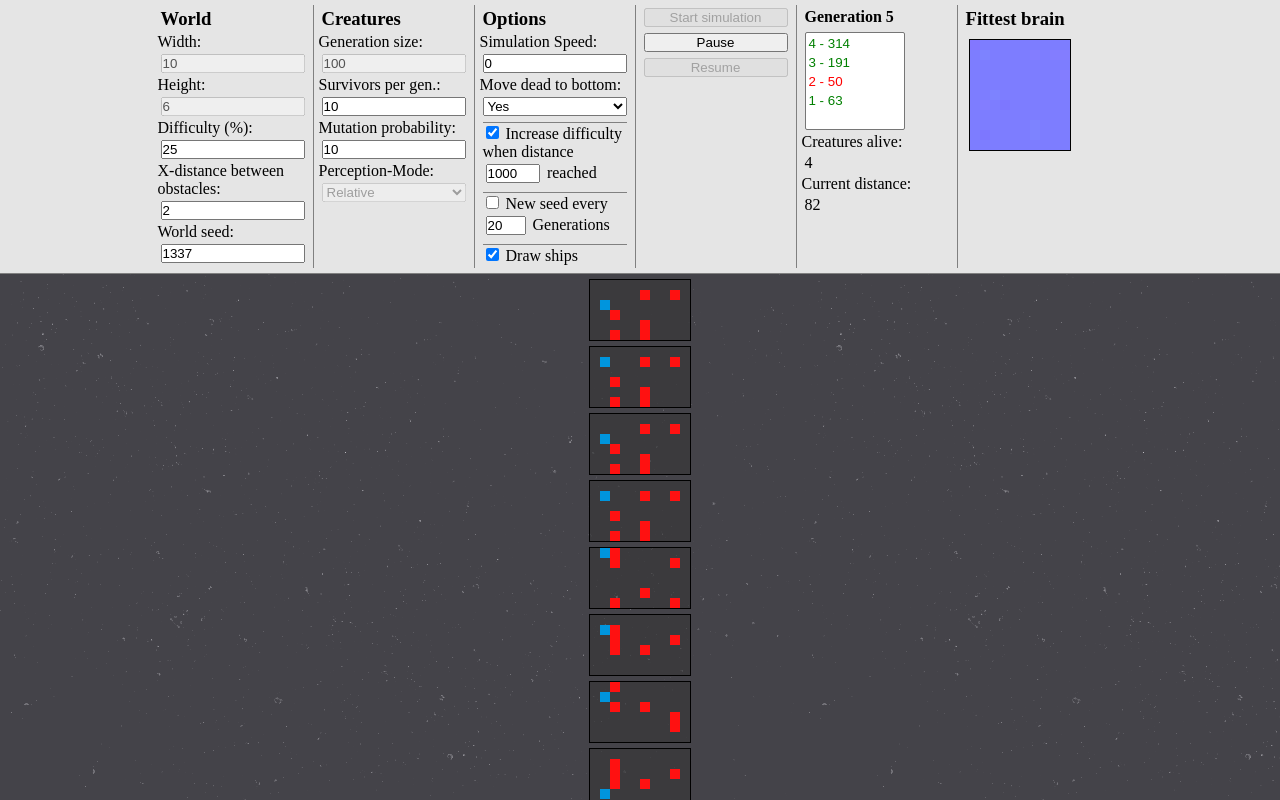
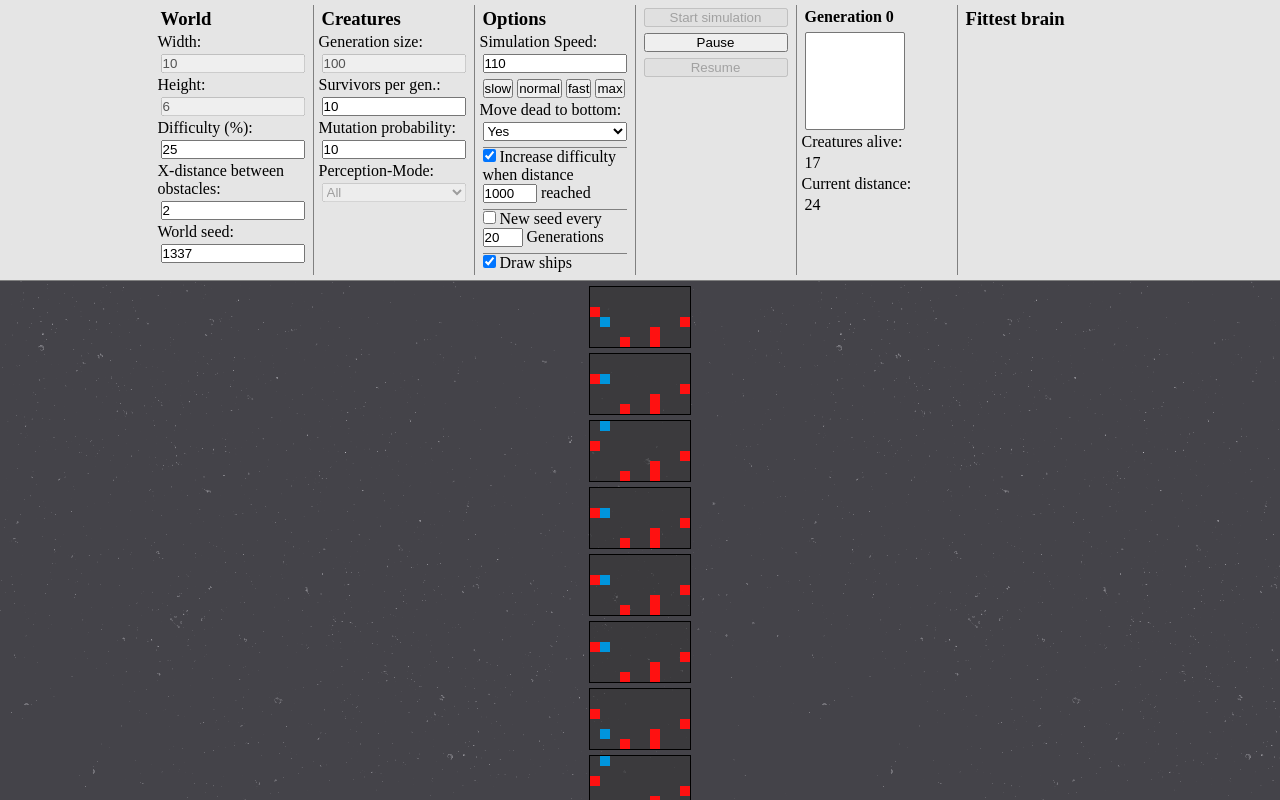
Before and after one commit to walternummerdrei/bbnb, a plain HTML site: page public_html/index.html in a window 1280 px wide. Both pictures are taken after a click on the button "Start simulation". Shown: the top 800 px of the page. Drawn offline with nearby package versions, Linux system fonts and the light colour scheme.

Commit message:
Added four buttons to instantly change speed, refactoring, removed Absolute Perception

```diff
--- a/public_html/index.html
+++ b/public_html/index.html
@@ -26,13 +26,19 @@
                 Mutation probability:<input type="number" id="user_mutation" value="10">
                 Perception-Mode:
                 <select id="perception_mode" name="perception_mode">
-                    <option value="absolute">Absolute (broken)</option>
-                    <option value="relative" selected>Relative</option>
+                    <option value="full" selected>All</option>
+                    <option value="selective">Selective</option>
                 </select>
             </div>
             <div class="user_input">
                 <h3>Options</h3>
-                Simulation Speed:<input type="number" id="user_speed" value="0">
+                Simulation Speed:<input type="number" id="user_speed" value="110">
+                <div class="speed_button_box">
+                    <button class="button_speed" type="button" id="speed_slow" disabled>slow</button>
+                    <button class="button_speed" type="button" id="speed_normal" disabled>normal</button>
+                    <button class="button_speed" type="button" id="speed_fast" disabled>fast</button>
+                    <button class="button_speed" type="button" id="speed_max" disabled>max</button>
+                </div>
                 Move dead to bottom:
                 <select id="user_rmOnDeath" name="remove_on_death">
                     <option value="true" selected>Yes</option>
--- a/public_html/resources/css/style.css
+++ b/public_html/resources/css/style.css
@@ -46,7 +46,7 @@ canvas {
     border-right: 1px solid grey;
 }
 
-.user_input * {
+.user_input > * {
     margin: 3px;
 }
 
--- a/public_html/resources/js/game.js
+++ b/public_html/resources/js/game.js
@@ -161,12 +161,12 @@ function MutateValue(val) {
         val += (weightedRandom(200, 4) - 1);
     }
 
-    if (val < -20) {
-        val = -20;
+    if (val < -12) {
+        val = -12;
     }
 
-    if (val > 20) {
-        val = 20;
+    if (val > 12) {
+        val = 12;
     }
 
     return val;
@@ -271,15 +271,8 @@ function reset() {
     $('#lifetimes').prepend($('<option style="color:' + lifetime_color + '"></option>').html(generation + " - " + winner_lifetime));
 
     contestants_alive = contestants;
-    survivorAmount = parseInt($('#user_survivor_amount').val());
-    mutation_probability = ($('#user_mutation').val() / 100);
-    difficultyAmount = parseFloat($('#user_diffAmount').val());
-    obstacleXDistance = parseInt($('#user_obstacle_distance').val());
-    speed = parseInt($('#user_speed').val());
-    remove_on_death = $('#user_rmOnDeath option:selected').val();
-    user_seed = parseInt($('#user_seed').val());
-    user_nextlevel = parseInt($('#user_nextlevel').val());
-    increaseDifficultyThreshold = parseInt($('#user_increase_difficulty_threshold').val());
+
+    getUserValues();
 
     if ($('#user_autolevel').prop("checked") === true)
     {
@@ -373,6 +366,18 @@ function reset() {
     start(speed);
 }
 
+function getUserValues() {
+    survivorAmount = parseInt($('#user_survivor_amount').val());
+    mutation_probability = ($('#user_mutation').val() / 100);
+    difficultyAmount = parseFloat($('#user_diffAmount').val());
+    obstacleXDistance = parseInt($('#user_obstacle_distance').val());
+    speed = parseInt($('#user_speed').val());
+    remove_on_death = $('#user_rmOnDeath option:selected').val();
+    user_seed = parseInt($('#user_seed').val());
+    user_nextlevel = parseInt($('#user_nextlevel').val());
+    increaseDifficultyThreshold = parseInt($('#user_increase_difficulty_threshold').val());
+}
+
 function start(speed) {
     game = setInterval(draw, speed);
 }
@@ -381,11 +386,14 @@ function stop() {
     clearInterval(game);
 }
 
+function restart() {
+    stop();
+    start(speed);
+}
+
 function showWinnerGenes() {
 
-    winner_canvas_html = "";
-
-    winner_canvas_html += '<canvas id="winner_canvas" width="' + world.width * 10 + '" height="' + ((world.height * 2) - 1) * 10 + '"></canvas>';
+    winner_canvas_html = '<canvas id="winner_canvas" width="' + world.width * 10 + '" height="' + ((world.height * 2) - 1) * 10 + '"></canvas>';
 
     $('#winner_canvas').remove();
     $('.last_winner').append(winner_canvas_html);
@@ -398,8 +406,8 @@ function showWinnerGenes() {
     {
         for (var k = 0; k < (world.height * 2) - 1; k++)
         {
-            var a = 125 + (6 * (Math.round(winner_genes[0][j][k][0])).toString(16));
-            var b = 125 + (6 * (Math.round(winner_genes[0][j][k][1])).toString(16));
+            var a = 125 + (10 * (Math.round(winner_genes[0][j][k][0])).toString(16));
+            var b = 125 + (10 * (Math.round(winner_genes[0][j][k][1])).toString(16));
             winner_ctx.beginPath();
             winner_ctx.rect(j, k, 1, 1);
             winner_ctx.fillStyle = "rgba(" + a + ", " + b + ", 255, 1)";
@@ -436,6 +444,11 @@ $('#run').click(function () {
     $('#pause').prop('disabled', false);
     $('#perception_mode').prop('disabled', true);
 
+    $('#speed_slow').prop('disabled', false);
+    $('#speed_normal').prop('disabled', false);
+    $('#speed_fast').prop('disabled', false);
+    $('#speed_max').prop('disabled', false);
+
     dataSeries = {type: "line"};
     dataPoints = [];
 
@@ -447,7 +460,7 @@ $('#run').click(function () {
 
     world = new World(width, height);
 
-    ships = {}; // main object
+    ships = {};
     canvas_html = "";
     canvas = [];
     ctx = [];
@@ -459,8 +472,8 @@ $('#run').click(function () {
     $('canvas').remove();
     $('#content').append(canvas_html);
 
-    for (i = 0; i < contestants; i++)
-    {
+    // instantiating contestants
+    for (i = 0; i < contestants; i++) {
         ships[i] = new ShipChild(i, createArray(width, ((height * 2) - 1), 2));
         prepareCanvas(i);
     }
@@ -479,6 +492,30 @@ $('#play').click(function () {
     start(speed);
     $('#pause').prop('disabled', false);
     $('#play').prop('disabled', true);
+});
+
+$('#speed_slow').click(function () {
+    speed = 180;
+    $('#user_speed').val(speed);
+    restart();
+});
+
+$('#speed_normal').click(function () {
+    speed = 110;
+    $('#user_speed').val(speed);
+    restart();
+});
+
+$('#speed_fast').click(function () {
+    speed = 60;
+    $('#user_speed').val(speed);
+    restart();
+});
+
+$('#speed_max').click(function () {
+    speed = 0;
+    $('#user_speed').val(speed);
+    restart();
 });
 
 
```
